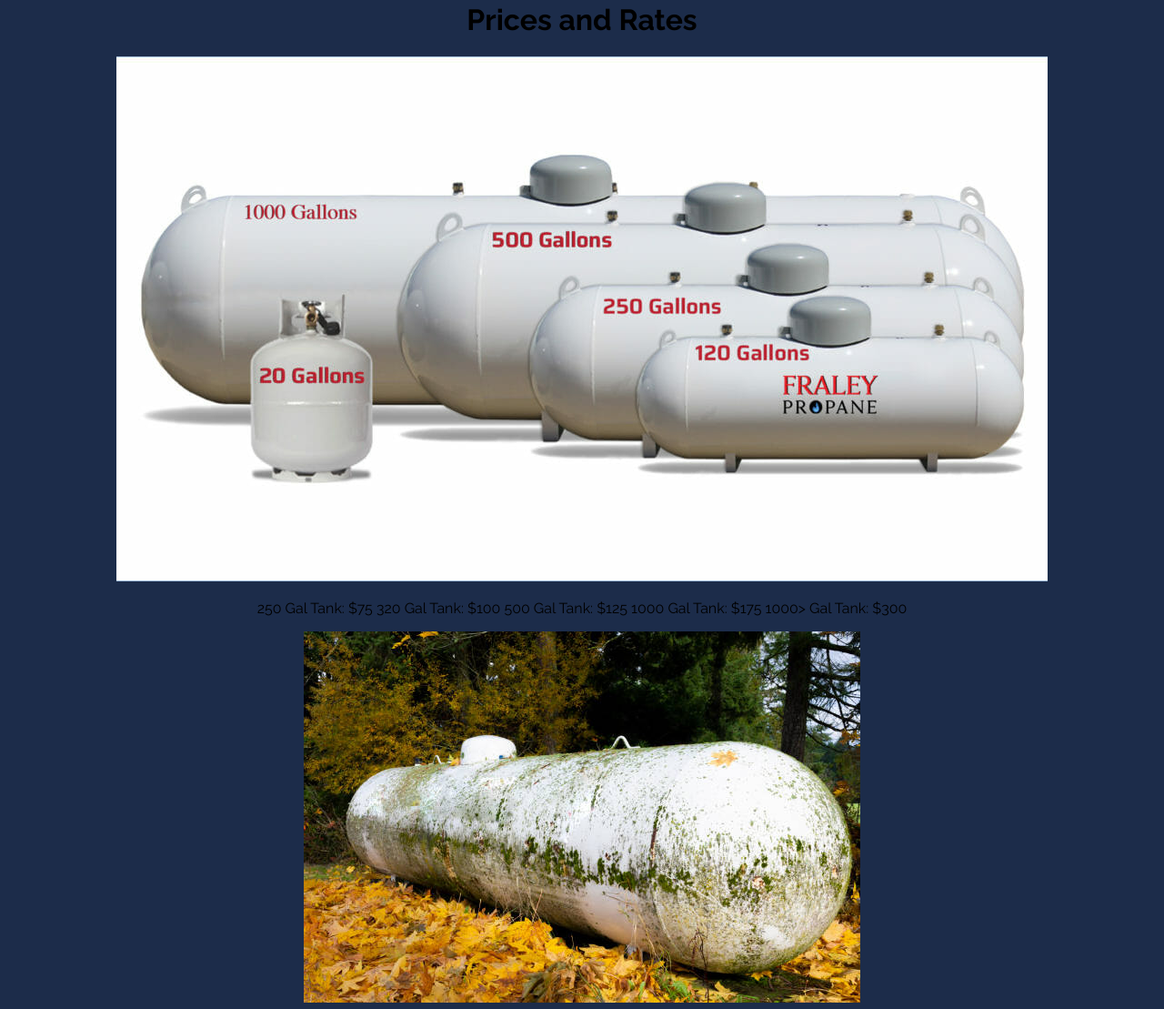
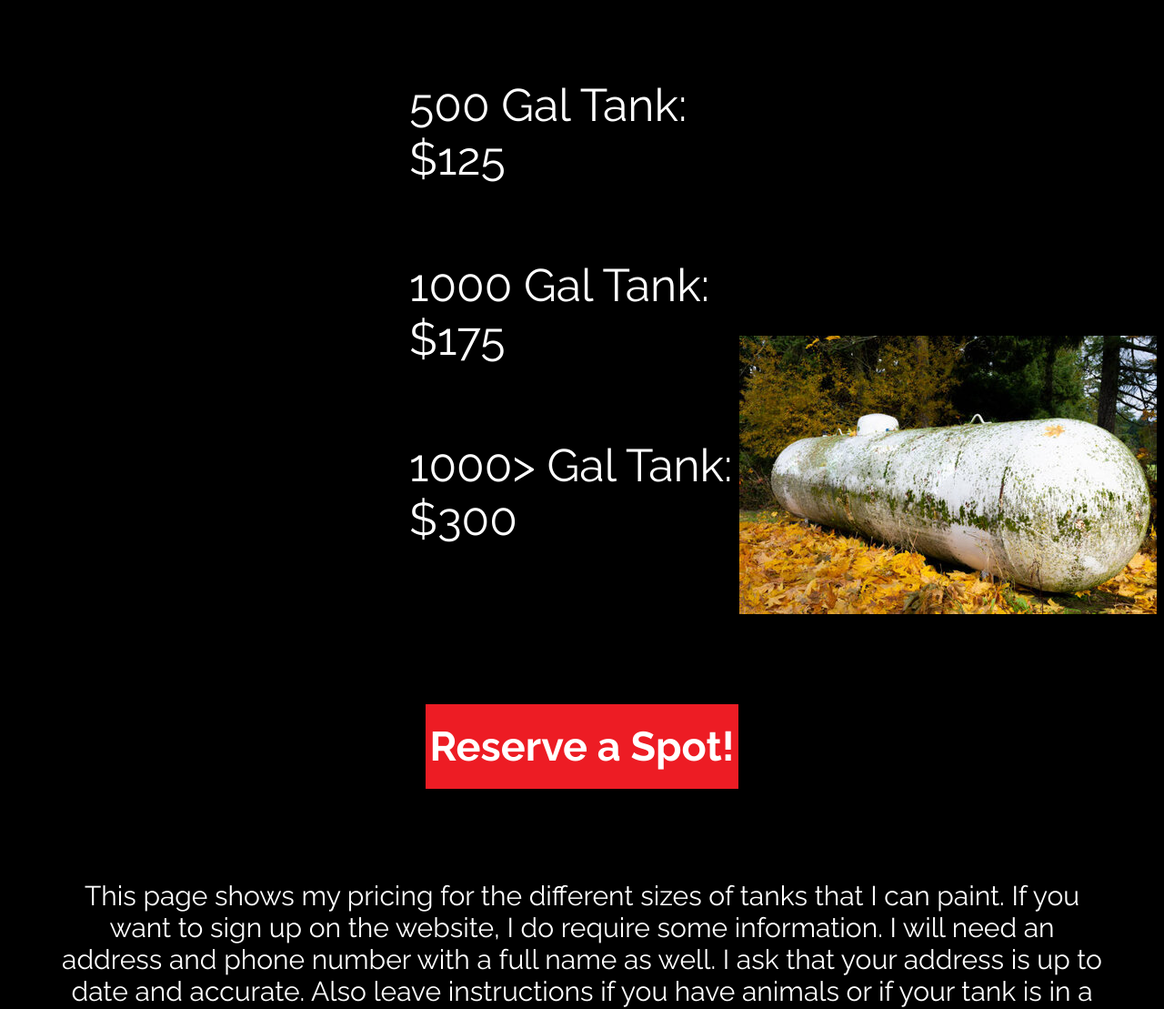
Before and after one commit to jasef12/wdd130, a plain HTML site: page propanesite/prices.html in a window 1280 px wide. Shown: the part 1180-2289 px from the top of the page at 91% size. Drawn offline with Linux system fonts and the light colour scheme.

Commit message:
child page one

```diff
--- a/propanesite/prices.html
+++ b/propanesite/prices.html
@@ -7,41 +7,42 @@
     <link rel="stylesheet" href="propsite.css">
 </head>
 <body>
+    <div id="content">
     <header>
         <nav>
             <a href="index.html">Home</a>
-            <a href="prices.html">Prices and Rates</a>
+            <a href="prices.html">Rates</a>
             <a href="mywork.html">My Work</a>
-            <a class="login" href="login.html">Login</a>
+            <a class="login" href="login.html">Login/Sign Up</a>
         </nav>
-        <img src="p-images/propanelogo.png" alt="Logo">
+        <img class="logo" src="p-images/rsz_propanelogo1.png" alt="Logo">
     </header>
     <main>
-        <div class="grid">
-            <h1>Prices and Rates</h1>
-            <div class="imagetwo"><img src="p-images/tanksizes.jpg" alt="sizes"></div>
-            <section class="prices">
-                <p>250 Gal Tank: $75
-                    320 Gal Tank: $100
-                    500 Gal Tank: $125
-                    1000 Gal Tank: $175
-                    1000> Gal Tank: $300</p>
-            </section>
-            <div class="imagethree"><img src="p-images/tankimage2.jpg" alt="tank pic"></div>
+        <h1>Prices and Rates</h1>
+            <div class="grid">
+                <div class="imagetwo"><img src="p-images/rsz_tanksizes.jpg" alt="sizes"></div>
+                <ul class="prices">
+                    <li class="one">250 Gal Tank: $75 </li>
+                    <li class="two">320 Gal Tank: $100</li>
+                    <li class="three">500 Gal Tank: $125</li>
+                    <li class="four">1000 Gal Tank: $175</li>
+                    <li class="five">1000> Gal Tank: $300</li>
+                </ul>
+                <div class="imagethree"><img src="p-images/rsz_tankimage2.jpg" alt="tank pic"></div>
+            </div>
             <h2>Reserve a Spot!</h2>
-        </div>
         <section class="paragraph">
             <p>This page shows my pricing for the different sizes of tanks that I can paint. If you want to sign up on the website, I do require some information. I will need an address and phone number with a full name as well. I ask that your address
                 is up to date and accurate. Also leave instructions if you have animals or if your tank is in a weird spot, because I want to stay safe on your property. I will be showing up early in the morning or late in the evening
                 to stay out of the hot weather. If the forcast predicts rain, I will not paint for those days. If that is the case, your reservation will be moved to a different day.</p>
         </section>
     </main>
-    <footer>
+    <footer class="gridthree">
         <p> Copyright </p>
         <a href="site-plan.html">Site Plan</a>
         <a href="mywork.html">Contact Me</a>
         <a href="mywork.html">Supplies</a>
     </footer>
-
+    </div>
 </body>
 </html>
--- a/propanesite/propsite.css
+++ b/propanesite/propsite.css
@@ -1,9 +1,17 @@
 @import url('https://fonts.googleapis.com/css2?family=Kanit:ital,wght@0,100;0,200;0,300;0,400;0,500;0,600;0,700;0,800;0,900;1,100;1,200;1,300;1,400;1,500;1,600;1,700;1,800;1,900&family=Raleway:ital,wght@0,100..900;1,100..900&display=swap');
+
+#content {
+    max-width: 1600px;
+    margin: 0 auto;
+}
 body {
     margin-left: 200px;
     margin-right: 200px;
-    background-color: #1C2C4A;
+    background-color: black;
     font-family: raleway, kanit;
+}
+main {
+    color: white;
 }
 .maingrid {
     display: grid;
@@ -13,6 +21,7 @@ body {
     margin-bottom: 50px;
     justify-items: center;
     box-sizing: border-box;
+    width: 100%;
 }
 nav {
     display: inline-grid;
@@ -88,3 +97,42 @@ div {
     margin-top: -75px;
     height: 500px;
 }
+.grid {
+    display: grid;
+    grid-template-columns: 30% 40% 30%;
+    grid-template-rows: repeat(3,300px);
+    row-gap: 50px;
+    width: 100%;
+}
+h1, h2 {
+    text-align: center;
+    font-size: 45px;
+    font-family: raleway;
+    margin: 100px auto;
+    width: 30%;
+    background-color: #ED1C24;
+    padding-top: 20px;
+    padding-bottom: 20px;
+}
+.paragraph {
+    font-size: 30px;
+    text-align: center;
+}
+.prices {
+    grid-row: 1/4;
+    grid-column: 2/3;
+    align-self: center;
+    justify-items: center;
+    font-size: 50px;
+    list-style-type: none;
+    width: fit-content;
+}
+.one, .two, .three, .four, .five {
+    padding-top: 40px;
+    padding-bottom: 40px;
+}
+.imagethree {
+    grid-column: 3/4;
+    grid-row: 3/4;
+    place-self: center;
+}
```
Also changed, not shown: propanesite/index.html (+1 -1 lines), propanesite/mywork.html (+1 -1 lines), propanesite/p-images/rsz_tankimage2.jpg (added), propanesite/p-images/rsz_tanksizes.jpg (added).
